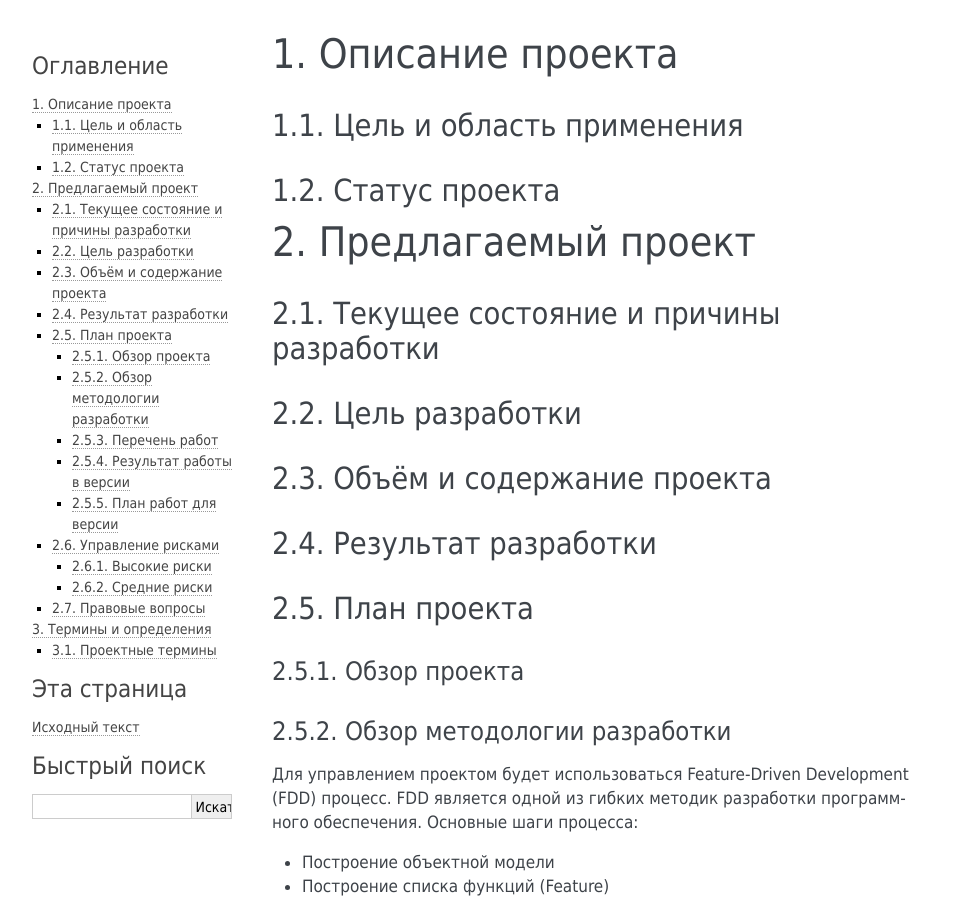
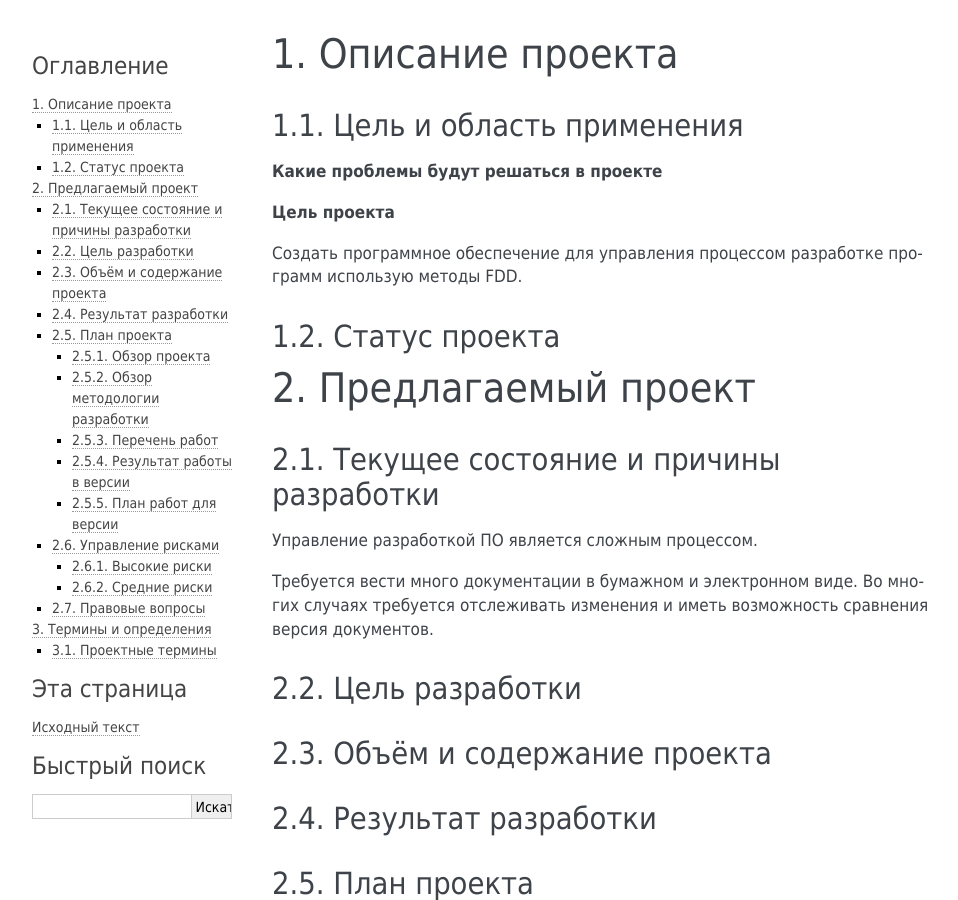
Before and after one commit to komara1964/planningandsheduling, a Sphinx documentation site: the page built from source/project_planning.txt, in a window 1280 px wide and 900 px high. Shown: the whole window, without its empty margins (148-1106 px from the left). Built offline with Sphinx 7.4.7, drawn with Linux system fonts in a browser that asks for light colours.

Commit message:
Add files via upload

```diff
--- a/source/project_planning.txt
+++ b/source/project_planning.txt
@@ -3,6 +3,12 @@
 
 Цель и область применения
 =========================
+
+**Какие проблемы будут решаться в проекте**
+
+**Цель проекта**
+
+Создать программное обеспечение для управления процессом разработке программ использую методы FDD.
 
 Статус проекта
 ==============
@@ -12,6 +18,11 @@
 
 Текущее состояние и причины разработки
 ======================================
+
+Управление разработкой ПО является сложным процессом.
+
+Требуется вести много документации в бумажном и электронном виде.
+Во многих случаях требуется отслеживать изменения и иметь возможность сравнения версия документов.
 
 Цель разработки
 ===============
```
